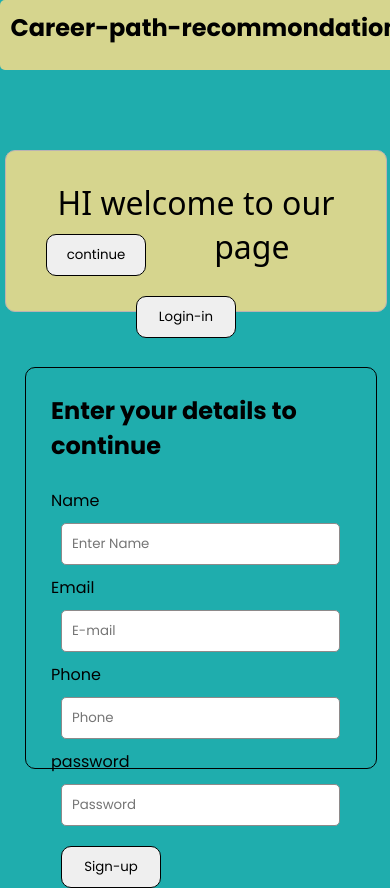
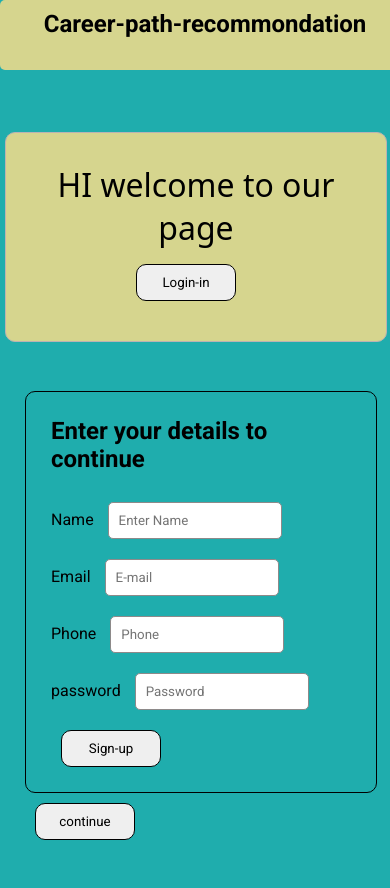
Before and after one commit to Grp-computer-network/carrer_path_krithick_mentaroo, a PHP site: page / in a window 390 px wide; the page is wider, and only the part inside the window is pictured. After the commit the page ends 840 px from the top of that part, so only its background shows below. Run offline with PHP 8.4, Linux system fonts and the light colour scheme.

Commit message:
frontend_login_Done

```diff
--- a/index.html
+++ b/index.html
@@ -14,10 +14,8 @@
     <br>
     <br>
     <div class="wrapper">
-    <h3 >
+    <h3 class="respon_wrapper" >
         HI welcome to our page
-        <img src="" alt="">
-        <a href="main.html"><button >continue</button></a>
         <a href="login.html"><button id="btn" >Login-in</button></a>
     </h3>
 
@@ -39,7 +37,9 @@
         </label><br>
        <button type="submit" id="sing" >Sign-up</button>
     </form>
-
+    <center>
+    <a href="main.html"><button >continue</button></a>
+    </center>
 
 </div>
 </div>
--- a/main.html
+++ b/main.html
@@ -83,15 +83,15 @@
    <div class="img-wrapper">
     <div class="img">
         <h2 >Student</h2>
-    <img src="images/school-students-digital-art-style-education-day.jpg" alt="img-1">
+    <img src="php-backend/school-students-digital-art-style-education-day copy.jpg" alt="img-1">
 </div>
     <div class="img">
         <h2>College student</h2>
-    <img src="images/clg..jpg" alt="img-2">
+    <img src="php-backend/clg..jpg" alt="img-2">
 </div>
 <div class="img">
     <h2>Working-professional</h2>
-    <img src="images/work.jpg" alt="img-3">
+    <img src="php-backend/work.jpg" alt="img-3">
 </div>
    </div>
    <script>
--- a/style.css
+++ b/style.css
@@ -1,11 +1,8 @@
-@import url('https://fonts.googleapis.com/css2?family=Poppins:ital,wght@0,100;0,200;0,300;0,400;0,500;0,600;0,700;0,800;0,900;1,100;1,200;1,300;1,400;1,500;1,600;1,700;1,800;1,900&display=swap');
-
-*{
-    font-family: "poppins";
-}
+@import url('https://fonts.googleapis.com/css2?family=Roboto:ital,wght@0,100;0,300;0,400;0,500;0,700;0,900;1,100;1,300;1,400;1,500;1,700;1,900&display=swap');
 *{
     padding: 0;
     margin:0;
+    font-family: "roboto";
 }
 header{
     background:#D6D58E;
@@ -77,13 +74,19 @@
     }
     h3{
         width:320px;
-        height: 100px;
+        height: 200px;
         border-radius:10px;
         margin: 5px;
     }
     form{
         width: 300px;
         height:600px;
+    }
+    .respon_wrapper{
+        display: flex;
+        flex-direction: column;
+        gap:5px;
+
     }
   }
 header{
@@ -94,7 +97,7 @@
 
 }
 button:hover{
-     background-color: #555;
+     background-color: #9f9c9c;
      color:white;
 
 }
```
